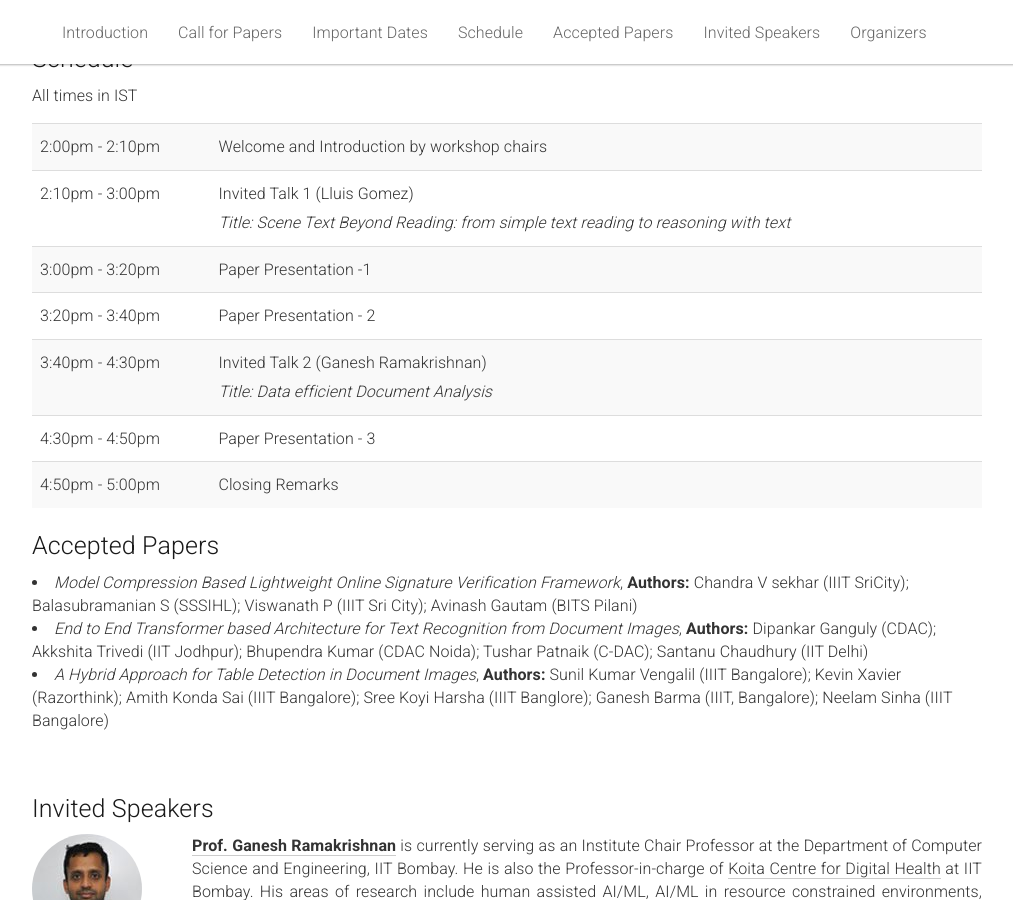
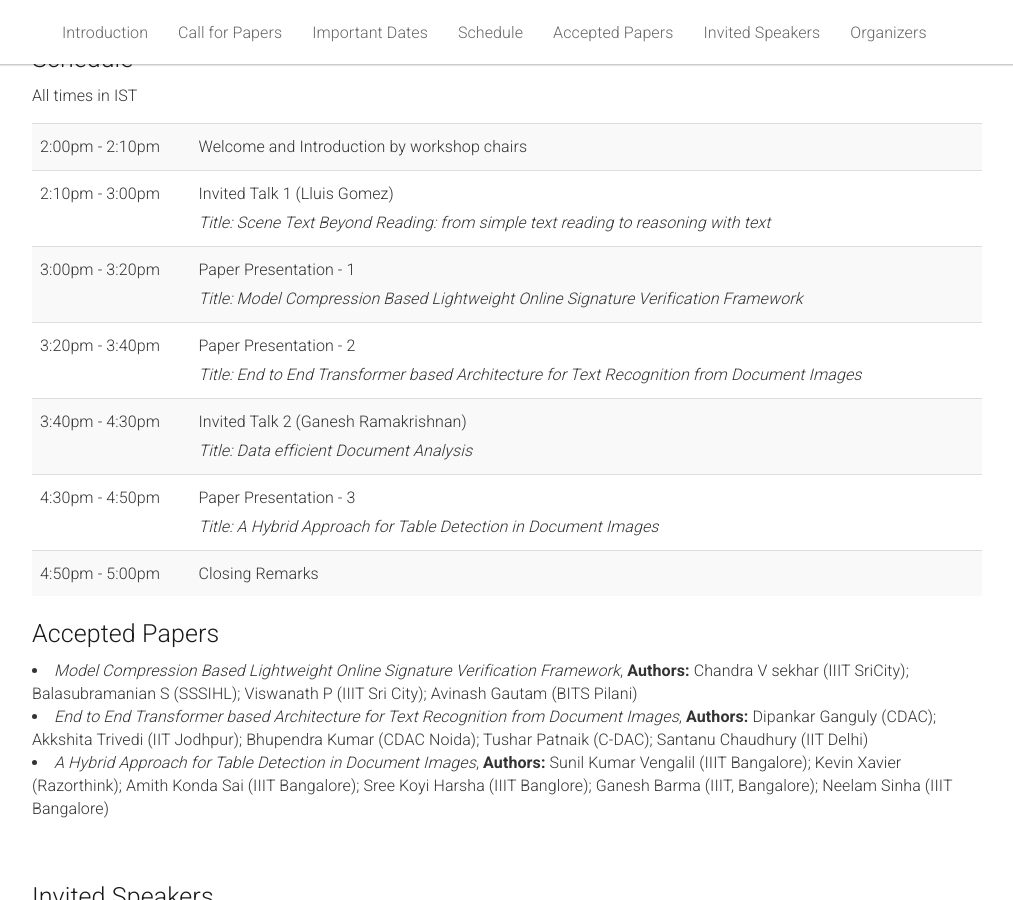
Before and after one commit to wdar21/wdar21.github.io, a Jekyll site: the page built from _pages/home.md, in a window 1280 px wide and 900 px high, scrolled down 476 px. Shown: the whole window, without its empty margins (133-1146 px from the left). Built offline with Jekyll 4.4.1, drawn with Linux system fonts in a browser that asks for light colours.

Commit message:
PaperScheduleUp

```diff
--- a/_pages/home.md
+++ b/_pages/home.md
@@ -67,7 +67,9 @@ acknowledgements: ""
            <tr>
           <td>3:00pm - 3:20pm</td>
           <td>
-          Paper Presentation -1
+          Paper Presentation - 1
+            <br/>
+            <i> Title: Model Compression Based Lightweight Online Signature Verification Framework</i>
           </td>
         </tr>
 
@@ -75,6 +77,8 @@ acknowledgements: ""
           <td>3:20pm - 3:40pm</td>
           <td>
           Paper Presentation - 2
+             <br/>
+            <i> Title: End to End Transformer based Architecture for Text Recognition from Document Images</i>
           </td>
         </tr>
 
@@ -93,6 +97,8 @@ acknowledgements: ""
          <td>4:30pm - 4:50pm</td>
           <td>
           Paper Presentation - 3
+             <br/>
+            <i> Title: A Hybrid Approach for Table Detection in Document Images</i>
           </td>
         </tr>
 
```
